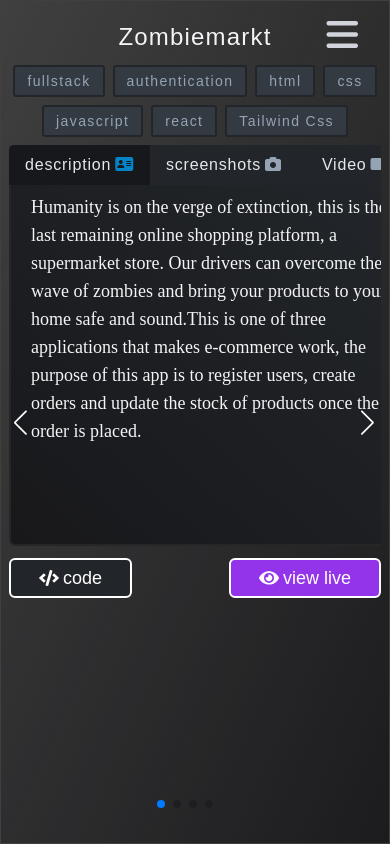
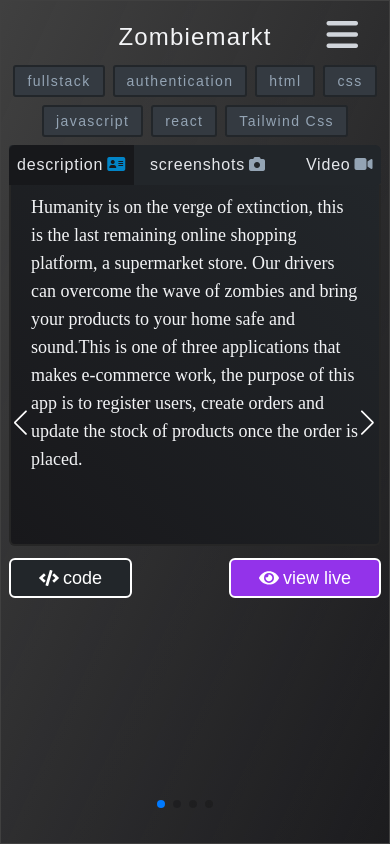
Before and after one commit to santiagomanso/santimanso.com, a React (Create React App) app: page /portfolio in a window 390 px wide. Built offline with nearby package versions, Linux system fonts and the light colour scheme.

Commit message:
🎨 css update

```diff
--- a/src/components/swiper/SingleProject.tsx
+++ b/src/components/swiper/SingleProject.tsx
@@ -90,7 +90,7 @@ const SingleProject: React.FC<SingleProjectProps> = ({ project }) => {
       {/* sections */}
       <div className='md:mt-5 flex items-start justify-start h-1/2 w-full lg:h-3/4'>
         {/* LEFT */}
-        <div className='h-full w-1/2 hidden md:flex items-center   justify-center'>
+        <div className='h-full w-1/2 hidden lg:flex items-center   justify-center'>
           <img
             src={project.img}
             alt=''
@@ -98,7 +98,7 @@ const SingleProject: React.FC<SingleProjectProps> = ({ project }) => {
           />
         </div>
         {/* RIGHT */}
-        <div className='mt-2 md:mt-0 lg:w-1/2 h-full flex justify-center items-center rounded-b-md'>
+        <div className='mt-2 md:mt-0 w-full lg:w-1/2 h-full flex justify-center items-center rounded-b-md'>
           <div className='mt-0 md:mt-0 h-full w-full'>
             {/* TABS */}
             <ul className='flex justify-start  text-md tracking-wider  bg-secondary dark:bg-variant2 rounded-tr-md rounded'>
@@ -109,7 +109,7 @@ const SingleProject: React.FC<SingleProjectProps> = ({ project }) => {
                 }}
                 className={`flex items-baseline hover:cursor-pointer rounded-tl-md gap-1 ${
                   active === 'about' ? 'bg-slate-500 dark:bg-primary' : ''
-                }  px-4 lg:px-6 py-2 group`}
+                }  px-2 sm:px-4 lg:px-6 py-2 group`}
               >
                 <h2 className=' dark:text-gray-200'>{text.description}</h2>
                 <i
```
